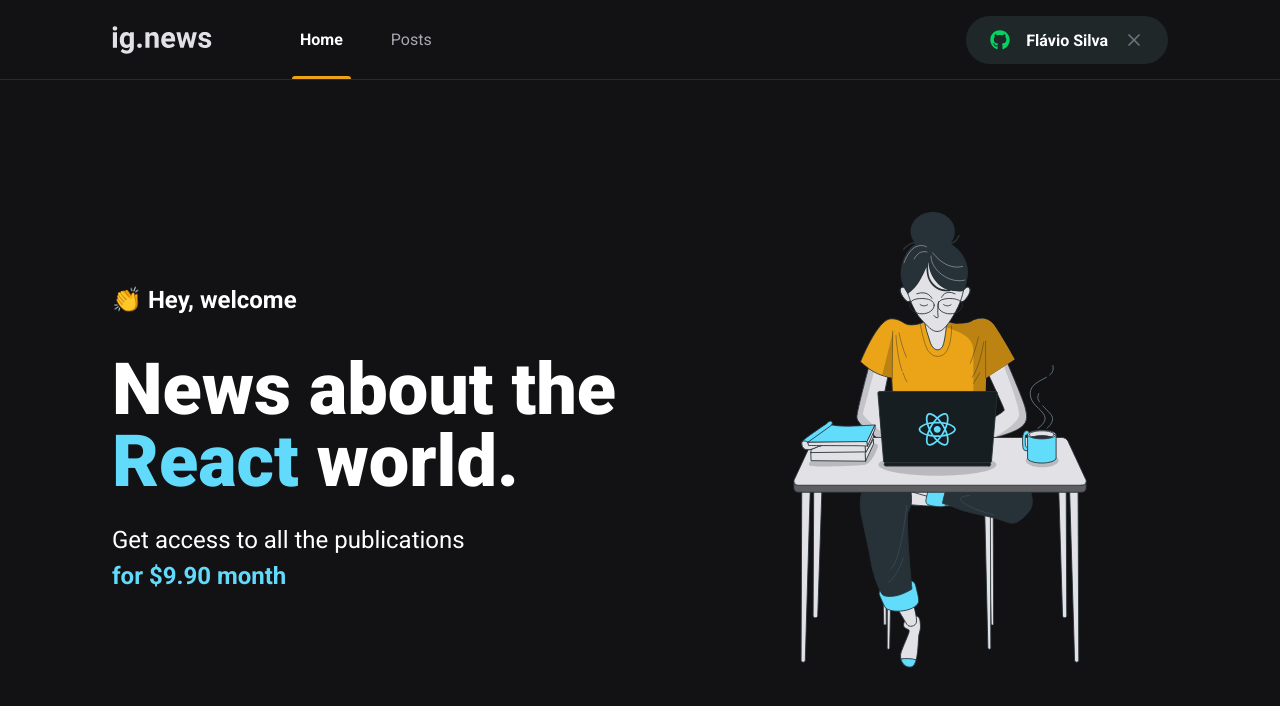
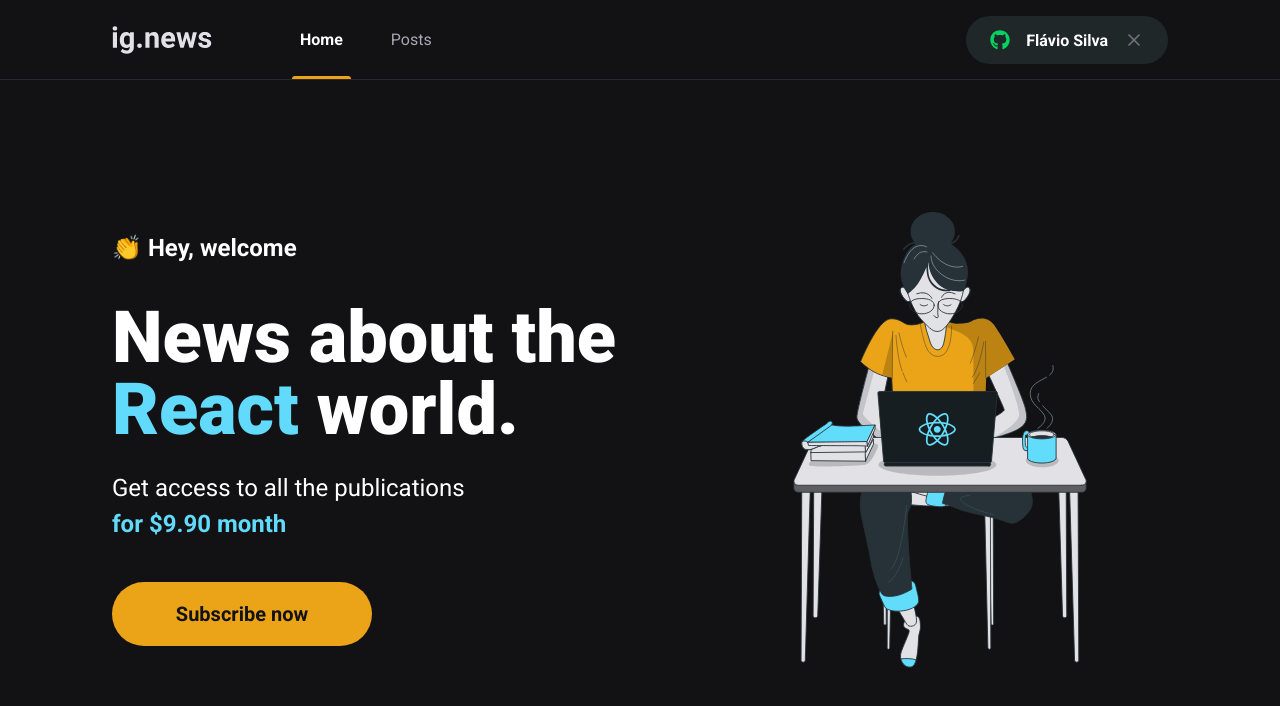
Before and after one commit to flavicon/ignews, a Next.js app: page / in a window 1280 px wide. Shown: the top 706 px of the page. Built offline with nearby package versions, Linux system fonts and the light colour scheme.

Commit message:
implemented component subscribe button

```diff
--- /dev/null
+++ b/src/components/SubscribeButton/index.tsx
@@ -0,0 +1,12 @@
+import styles from './styles.module.scss';
+
+export function SubscribeButton() {
+    return (
+        <button
+            type="button"
+            className={styles.subscribeButton}
+        >
+            Subscribe now
+        </button>
+    );
+}
--- /dev/null
+++ b/src/components/SubscribeButton/styles.module.scss
@@ -0,0 +1,20 @@
+.subscribeButton {
+    height: 4rem;
+    width: 260px;
+    border: 0;
+    border-radius: 2rem;
+    background: var(--yellow-500);
+    color: var(--gray-900);
+    font-size: 1.25rem;
+    font-weight: bold;
+
+    display: flex;
+    align-items: center;
+    justify-content: center;
+
+    transition: filter 0.2s;
+
+    &:hover {
+        filter: brightness(0.8);
+    }
+}
--- a/src/pages/home.module.scss
+++ b/src/pages/home.module.scss
@@ -38,4 +38,8 @@
             font-weight: bold;
         }
     }
+
+    button {
+        margin-top: 2.5rem;
+    }
 }
--- a/src/pages/index.tsx
+++ b/src/pages/index.tsx
@@ -1,5 +1,6 @@
 import Head from "next/head";
 import Image from "next/image";
+import { SubscribeButton } from "../components/SubscribeButton";
 
 import styles from './home.module.scss';
 
@@ -17,6 +18,7 @@
             Get access to all the publications <br />
             <span>for $9.90 month</span>
           </p>
+          <SubscribeButton />
         </section>
 
         <Image src="/images/avatar.svg" alt="Girl coding" width={600} height={600} />
```
